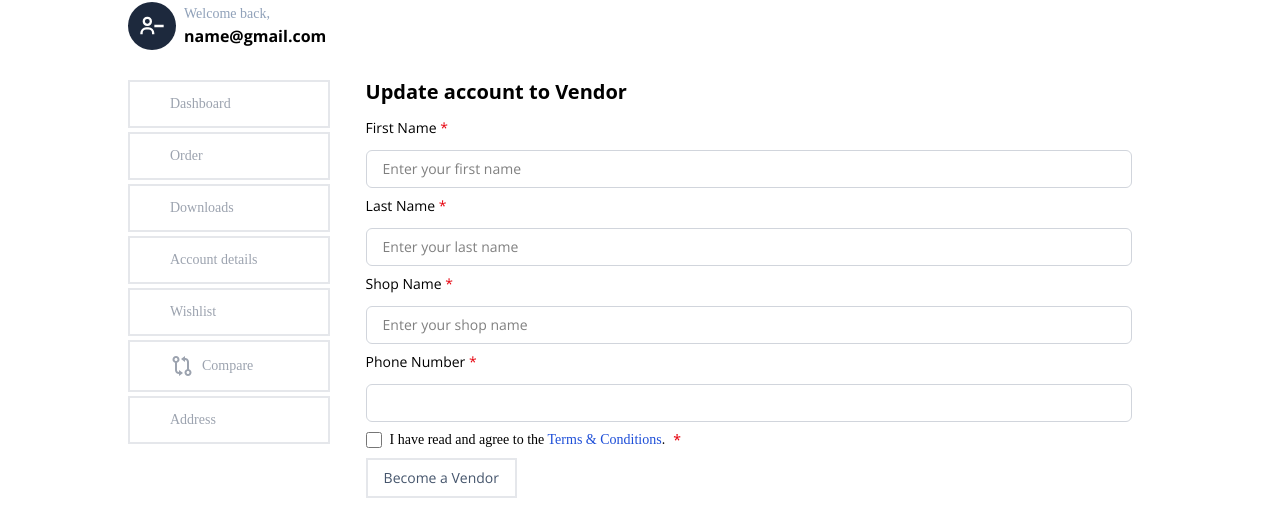
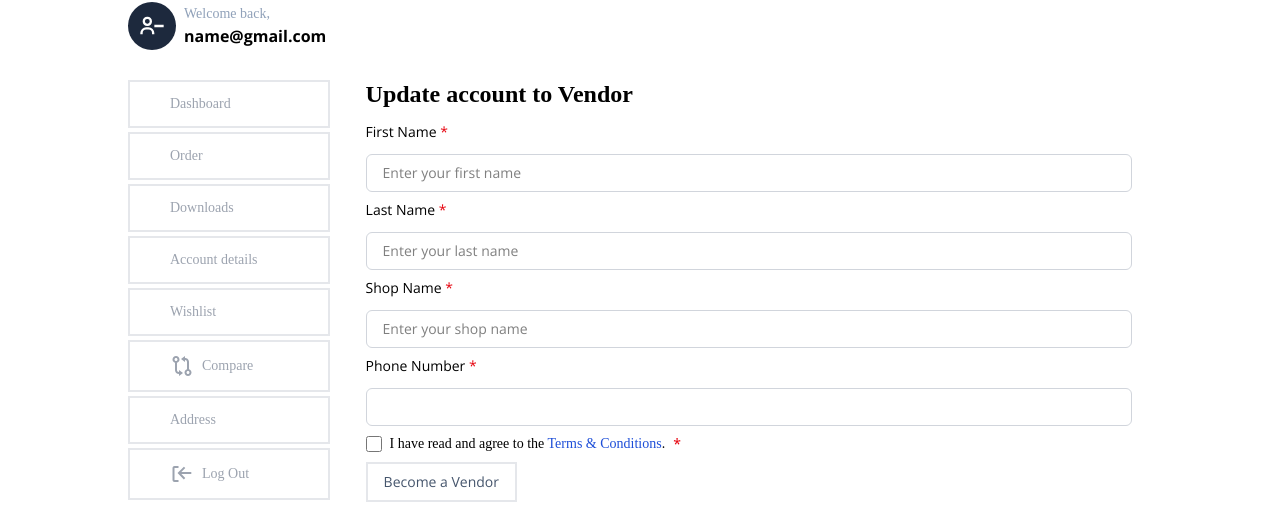
Before and after one commit to abdullahalsazib/jin_store_food_e-com, a React (Vite) app: page / in a window 1280 px wide. Shown: the part 484-995 px from the top of the page. Built offline with nearby package versions, Linux system fonts and the light colour scheme; a web font is replaced by a local one.

Commit message:
refactor: add Log Out option to Vendor Admin Dashboard and enhance title styling

```diff
--- a/src/components/Sign_up_in/Vendor_Admin_Dashbord.tsx
+++ b/src/components/Sign_up_in/Vendor_Admin_Dashbord.tsx
@@ -1,6 +1,7 @@
 import React from "react";
 import { BiGitCompare, BiUserMinus } from "react-icons/bi";
 import { LabelInput, RememberMe } from "./Sign";
+import { CgLogOut } from "react-icons/cg";
 
 const Vendor_Admin_Dashboard = () => {
   // Sidebar Data
@@ -12,6 +13,7 @@ const Vendor_Admin_Dashboard = () => {
     { title: "Wishlist", icon: null },
     { title: "Compare", icon: <BiGitCompare className=" text-2xl" /> },
     { title: "Address", icon: null },
+    { title: "Log Out", icon: <CgLogOut className=" text-2xl" /> },
   ];
 
   return (
@@ -42,7 +44,9 @@ const Vendor_Admin_Dashboard = () => {
         <div className="w-[80%]">
           {/* Content */}
           <div className="w-full h-full bg-white px-5 rounded-lg">
-            <h1 className="text-xl font-bold">Update account to Vendor</h1>
+            <h1 className="text-2xl font-semibold font-f-playwrite">
+              Update account to Vendor
+            </h1>
             <form className="flex items-start justify-center flex-col gap-2 py-3 text-2xl!">
               <LabelInput
                 label="First Name"
```
